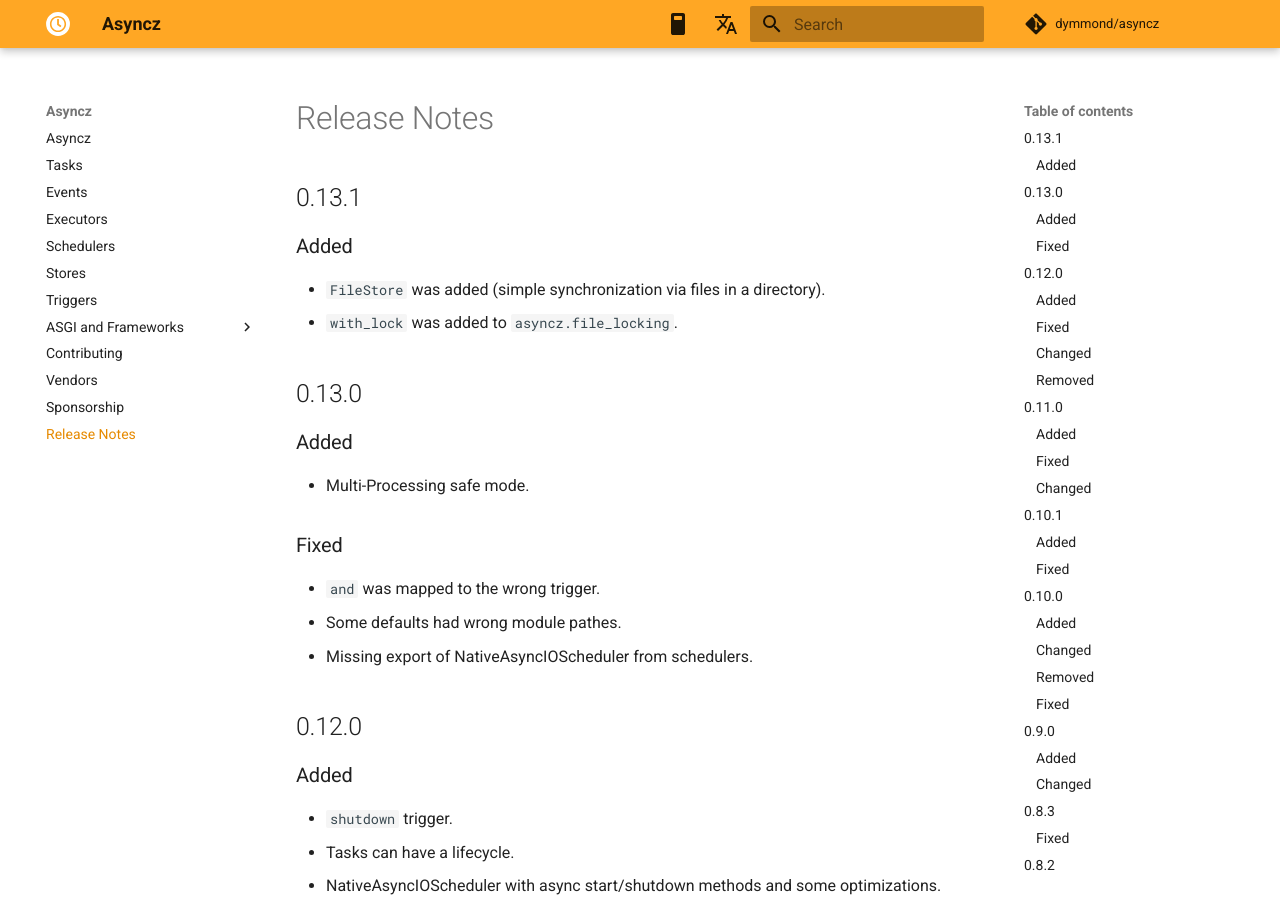
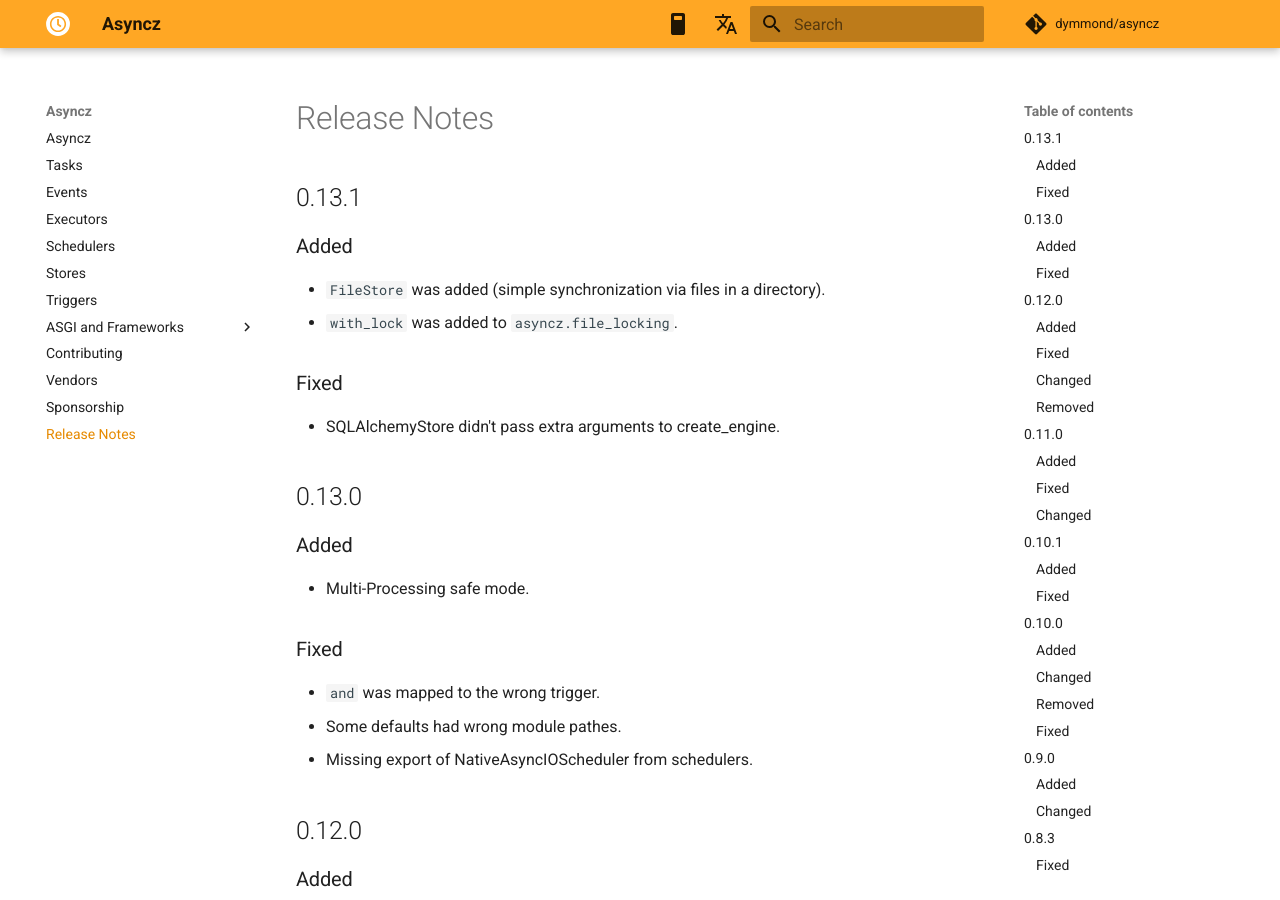
Before and after one commit to dymmond/asyncz, an MkDocs documentation site: the page built from docs/release-notes.md, in a window 1280 px wide and 900 px high. Built offline with MkDocs 1.6.1 and Material for MkDocs 9.7.7, drawn with Linux system fonts in a browser that asks for light colours; comment, search, counter and statistics services are not loaded.

Commit message:
update rl notes

```diff
--- a/docs/release-notes.md
+++ b/docs/release-notes.md
@@ -7,6 +7,10 @@
 
 - `FileStore` was added (simple synchronization via files in a directory).
 - `with_lock` was added to `asyncz.file_locking`.
+
+### Fixed
+
+- SQLAlchemyStore didn't pass extra arguments to create_engine.
 
 ## 0.13.0
 
```
